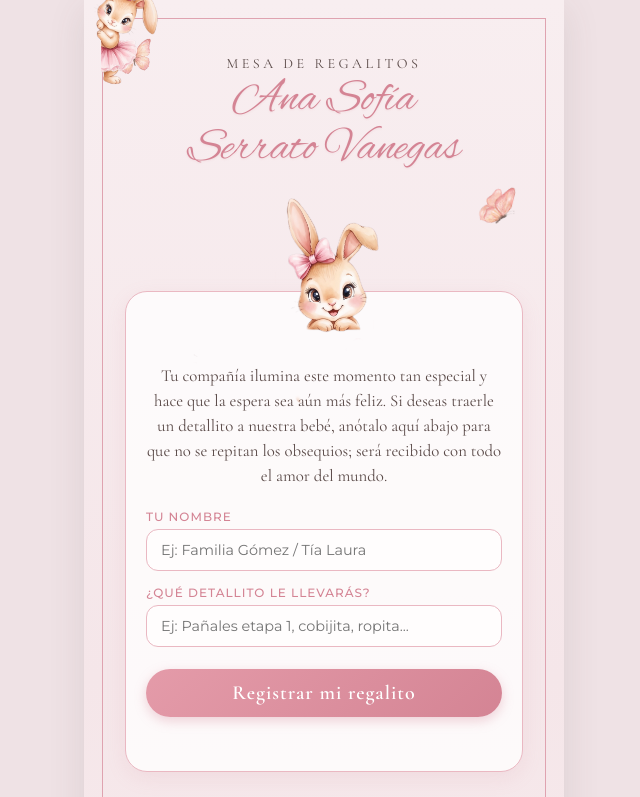
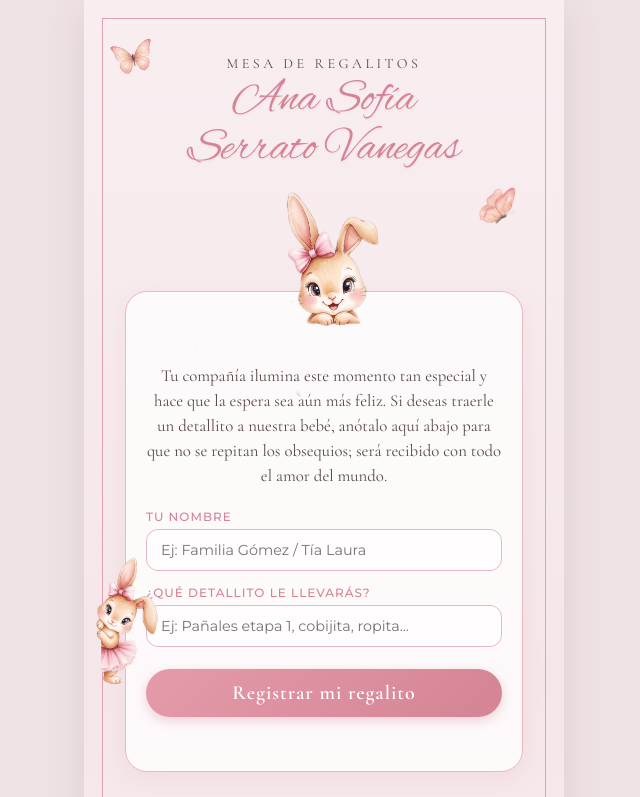
Before and after one commit to invitaciondigita/baby-shower-ana-sofia, a plain HTML site: page index.html in a window 1280 px wide. Shown: the top 797 px of the page, without its empty margins (316-956 px from the left). Drawn offline with nearby package versions, Linux system fonts and the light colour scheme; no server answers.

Commit message:
Adjust positioning of coneja elements in index.html

```diff
--- a/index.html
+++ b/index.html
@@ -77,7 +77,7 @@
     .coneja-lateral {
       position: absolute;
       left: -13px;
-      top: -100px;
+      top: 500px;
       width: 145px;
       z-index: 3;
       pointer-events: none;
@@ -116,7 +116,7 @@
     /* Conejita de arriba del recuadro bien grande y asentada en el borde */
     .coneja-encabezado-caja {
       position: absolute;
-      top: -105px;
+      top: -111px;
       left: 50%;
       transform: translateX(-50%);
       width: 275px;
```
